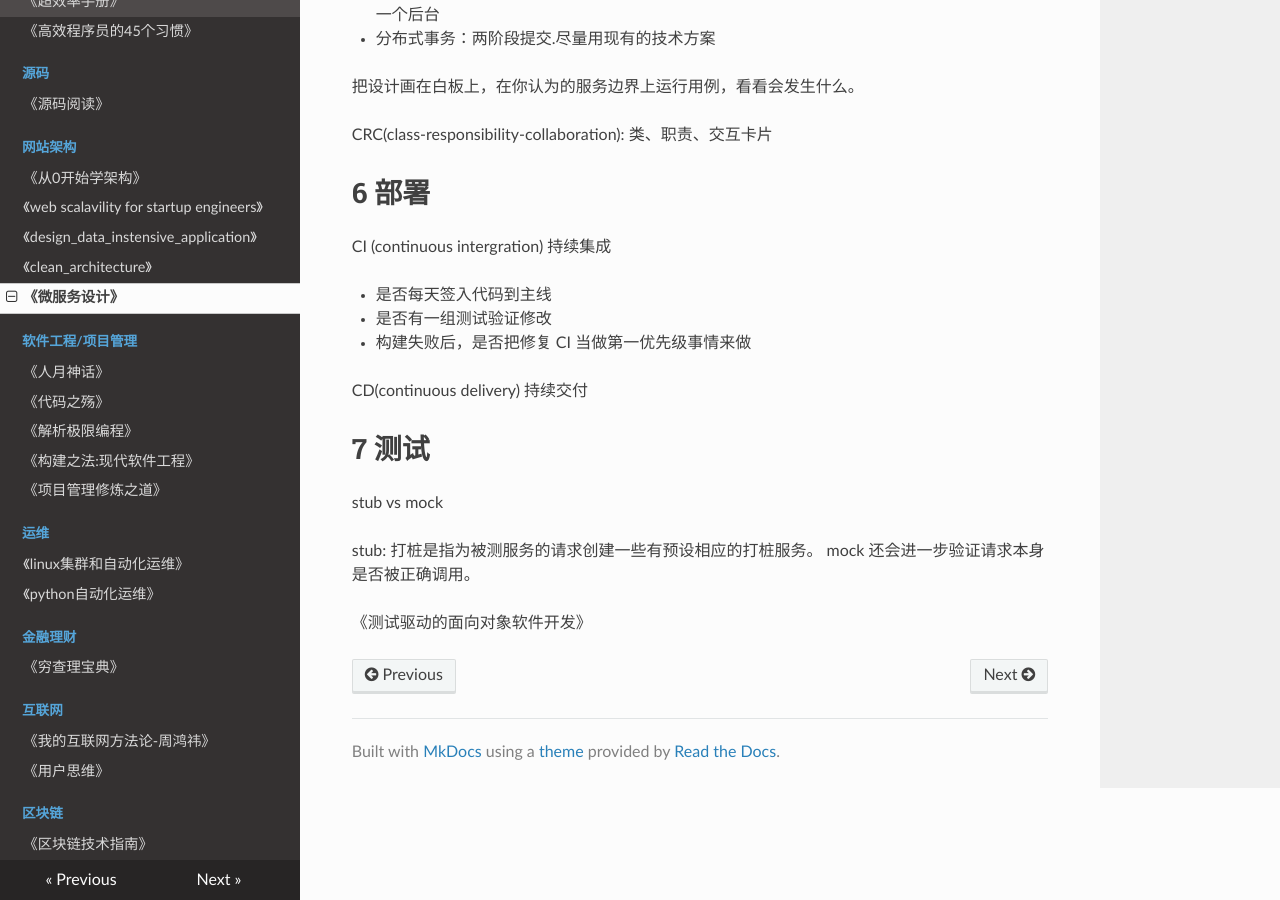
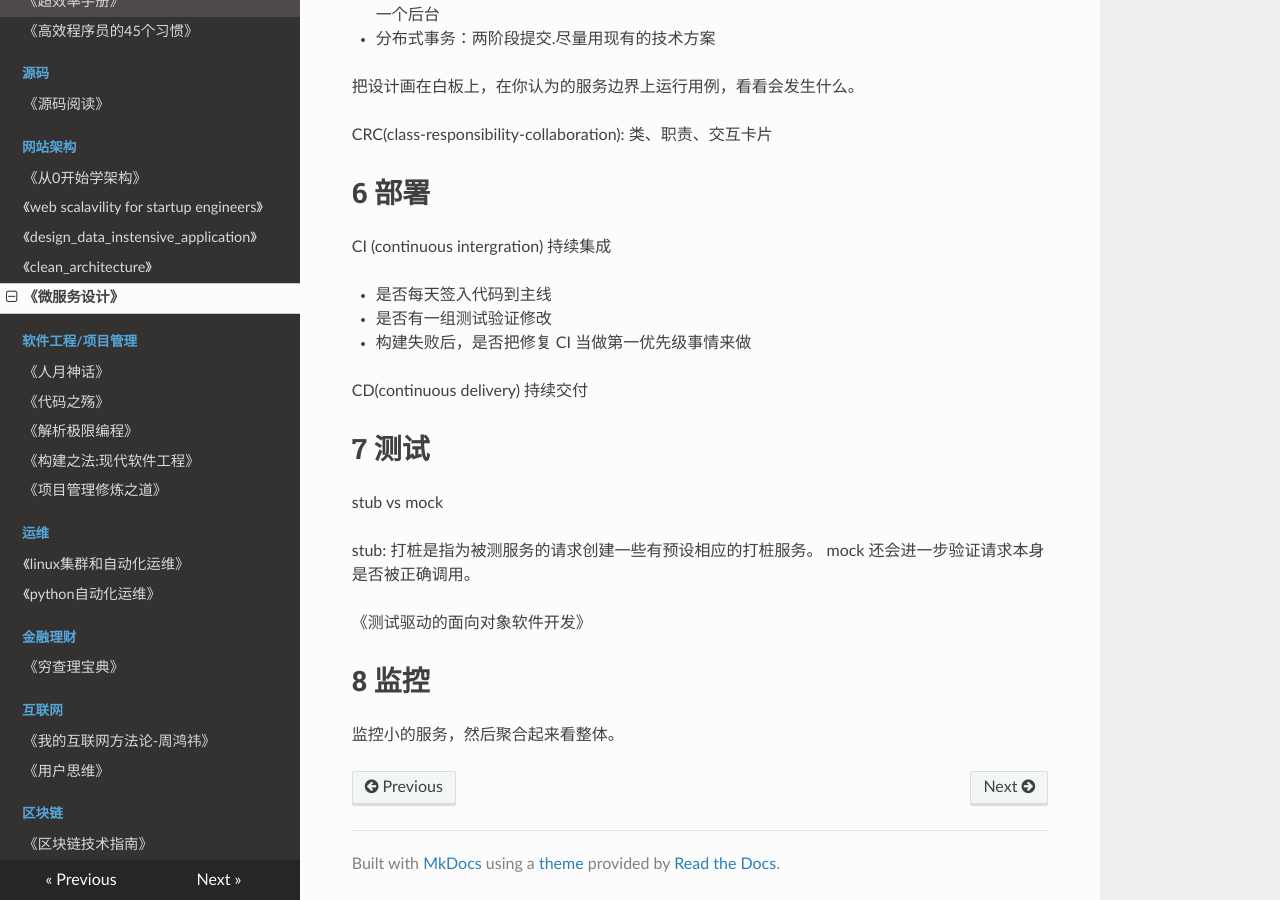
Before and after one commit to PegasusWang/booknotes, an MkDocs documentation site: the page built from docs/网站架构/微服务设计.md, in a window 1280 px wide and 900 px high, scrolled down 1789 px. Built offline with MkDocs 1.6.1, drawn with Linux system fonts in a browser that asks for light colours; nearby versions of some CDN libraries; old or Windows-style settings are respelled for this version of MkDocs.

Commit message:
微服务设计-监控

```diff
--- a/docs/网站架构/微服务设计.md
+++ b/docs/网站架构/微服务设计.md
@@ -105,3 +105,9 @@ stub: 打桩是指为被测服务的请求创建一些有预设相应的打桩
 mock 还会进一步验证请求本身是否被正确调用。
 
 《测试驱动的面向对象软件开发》
+
+
+
+# 8 监控
+
+监控小的服务，然后聚合起来看整体。
```
